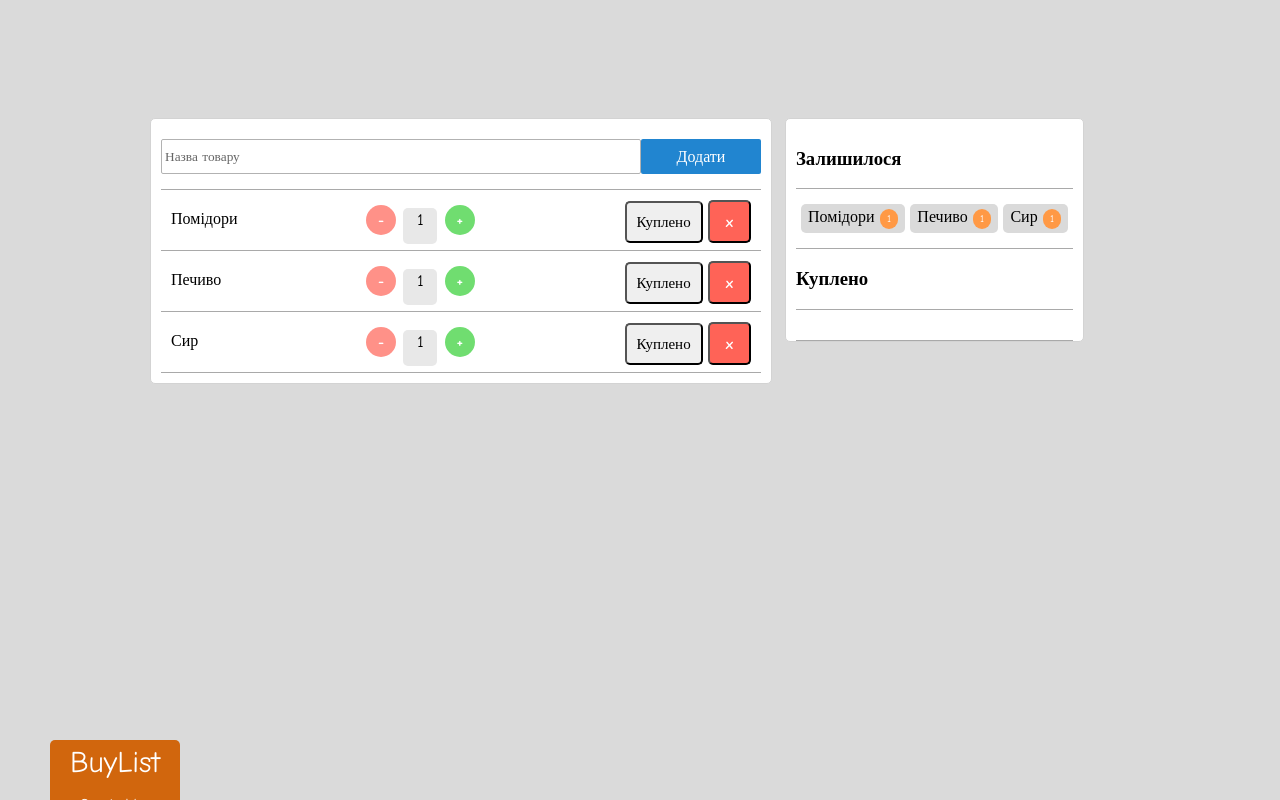
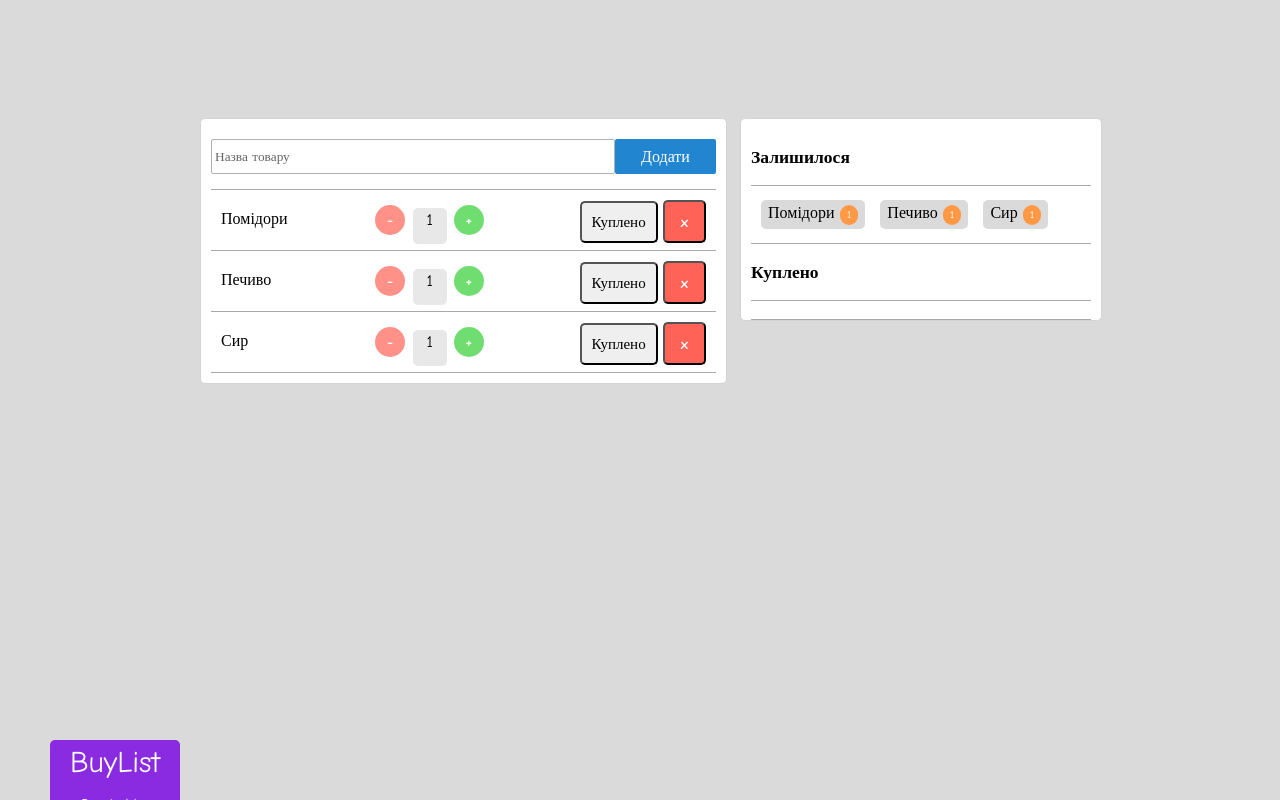
Before and after one commit to ViktoriaKozopas/JS-BuyList-my, a plain HTML site: page BuyList-0.01/index.html in a window 1280 px wide. Drawn offline with Linux system fonts and the light colour scheme.

Commit message:
Sizing columns
Now when you buy products and the line if full the product will be set in the next line (fixed size of right column)

```diff
--- a/BuyList-0.01/index.html
+++ b/BuyList-0.01/index.html
@@ -58,15 +58,15 @@
             <div class="right-container">
                 <div class="bl-title"><h3>Залишилося</h3></div>
                 <div class="bl-right-prod-list">
-                <span class="left-label">
+                <span class="bought-product-in-right-col">
                     <span class="titleProduct">Помідори</span>
                     <span class="ui-circular-number">1</span>
                 </span>
-                    <span class="left-label">
+                    <span class="bought-product-in-right-col">
                     <span class="titleProduct">Печиво</span>
                     <span class="ui-circular-number">1</span>
                 </span>
-                    <span class="left-label">
+                    <span class="bought-product-in-right-col">
                     <span class="titleProduct">Сир</span>
                     <span class="ui-circular-number">1</span>
                 </span>
--- a/BuyList-0.01/main.css
+++ b/BuyList-0.01/main.css
@@ -8,7 +8,7 @@
     /*background-color: #2185D0;*/
     width: 100%;
     margin: auto;
-    max-width: 1000px;
+    max-width: 900px;
 }
 
 .left-main-container {
@@ -17,6 +17,7 @@
     width: 60%;
     padding: 10px 25px 10px 10px;
     float: left;
+    box-sizing: border-box;
 }
 
 .left-container {
@@ -32,17 +33,20 @@
 .right-main-container {
     /*background-color: red;*/
     background-color: #DADADA;
+    width: 40%;
     padding: 10px;
+    float: left;
+    box-sizing: border-box;
 }
 
 .right-container {
     /*background-color: blueviolet;*/
     background-color: white;
-    display: inline-block;
+    width: 100%;
     padding-left: 10px;
     padding-right: 10px;
     padding-top: 10px;
-    margin-left: 10px;
+    display: inline-block;
     border: 1px solid lightgray;
     border-radius: 5px;
 }
@@ -84,7 +88,7 @@ input[type="text"] {
 
 .button-add::after {
     content: "Tooltip";
-    attr(data-tooltip);
+attr(data-tooltip);
     position: absolute;
 
     top: -35px;
@@ -98,7 +102,7 @@ input[type="text"] {
     transition: all 2s ease-in-out;
 }
 
-.button-add:hover::after{
+.button-add:hover::after {
     visibility: visible;
     transform: translateY(-20px) scale(1.2);
 }
@@ -149,7 +153,7 @@ input[type="text"] {
 
 .bl-minus::after {
     content: "Tooltip";
-    attr(data-tooltip);
+attr(data-tooltip);
     position: absolute;
     top: -25px;
     left: 50%;
@@ -163,7 +167,7 @@ input[type="text"] {
     transition: all 2s ease-in-out;
 }
 
-.bl-minus:hover::after{
+.bl-minus:hover::after {
     visibility: visible;
     transform: translateY(-20px) scale(1.2);
 }
@@ -196,9 +200,9 @@ input[type="text"] {
     position: relative;
 }
 
-.bl-plus::after{
+.bl-plus::after {
     content: "Tooltip";
-    attr(data-tooltip);
+attr(data-tooltip);
     position: absolute;
     top: -25px;
     left: 50%;
@@ -212,7 +216,7 @@ input[type="text"] {
     transition: all 2s ease-in-out;
 }
 
-.bl-plus:hover::after{
+.bl-plus:hover::after {
     visibility: visible;
     transform: translateY(-20px) scale(1.2);
 }
@@ -234,9 +238,9 @@ input[type="text"] {
     position: relative;
 }
 
-.bl-bought::after{
+.bl-bought::after {
     content: "Tooltip";
-    attr(data-tooltip);
+attr(data-tooltip);
     position: absolute;
     top: -25px;
     left: 50%;
@@ -245,12 +249,12 @@ input[type="text"] {
     margin-left: -47px;
     padding: 5px;
     background-color: rgba(10, 1, 64, 0.9);
-    color:white;
+    color: white;
     visibility: hidden;
     transition: all 2s ease-in-out;
 }
 
-.bl-bought:hover::after{
+.bl-bought:hover::after {
     visibility: visible;
     transform: translateY(-20px) scale(1.2);
 }
@@ -267,9 +271,9 @@ input[type="text"] {
     position: relative;
 }
 
-.bl-del::after{
+.bl-del::after {
     content: "Tooltip";
-    attr(data-tooltip);
+attr(data-tooltip);
     position: absolute;
     top: -25px;
     left: 50%;
@@ -278,12 +282,12 @@ input[type="text"] {
     margin-left: -40px;
     padding: 5px;
     background-color: rgba(10, 1, 64, 0.9);
-    color:white;
+    color: white;
     visibility: hidden;
     transition: all 2s ease-in-out;
 }
 
-.bl-del:hover::after{
+.bl-del:hover::after {
     visibility: visible;
     transform: translateY(-20px) scale(1.2);
 }
@@ -295,22 +299,24 @@ input[type="text"] {
     /*padding: 3px;*/
     margin: auto;
     text-align: left;
+    font-size: 15px;
 }
 
 .bl-right-prod-list {
     background-color: white;
     border-bottom: solid 1px darkgrey;
-    padding: 15px 5px;
+    padding: 9px 5px;
     text-align: left;
 }
 
-.left-label {
+.bought-product-in-right-col {
     background-color: #DADADA;
     display: inline-block;
     border: 0 solid transparent;
     border-radius: 5px;
     text-align: center;
     padding: 4px 7px;
+    margin: 5px;
 }
 
 .titleProduct {
@@ -336,7 +342,7 @@ input[type="text"] {
 
     width: 120px;
     height: 150px;
-    background-color: rgb(209, 102, 13);
+    background-color: blueviolet;
     color: white;
     border-radius: 5px 5px 0 0;
     padding: 5px;
@@ -362,12 +368,11 @@ input[type="text"] {
     margin-top: 15px;
 }
 
-@media (max-width: 1000px) {
+@media (max-width: 900px) {
     .left-main-container {
         width: 98%;
         padding: 0;
         float: none;
-
     }
 
     .right-main-container {
@@ -377,8 +382,7 @@ input[type="text"] {
 
     .right-container {
         margin: 10px 0 0;
-        width: 100%;
-        padding: 0;
+        width: 98%;
     }
 }
 
```
